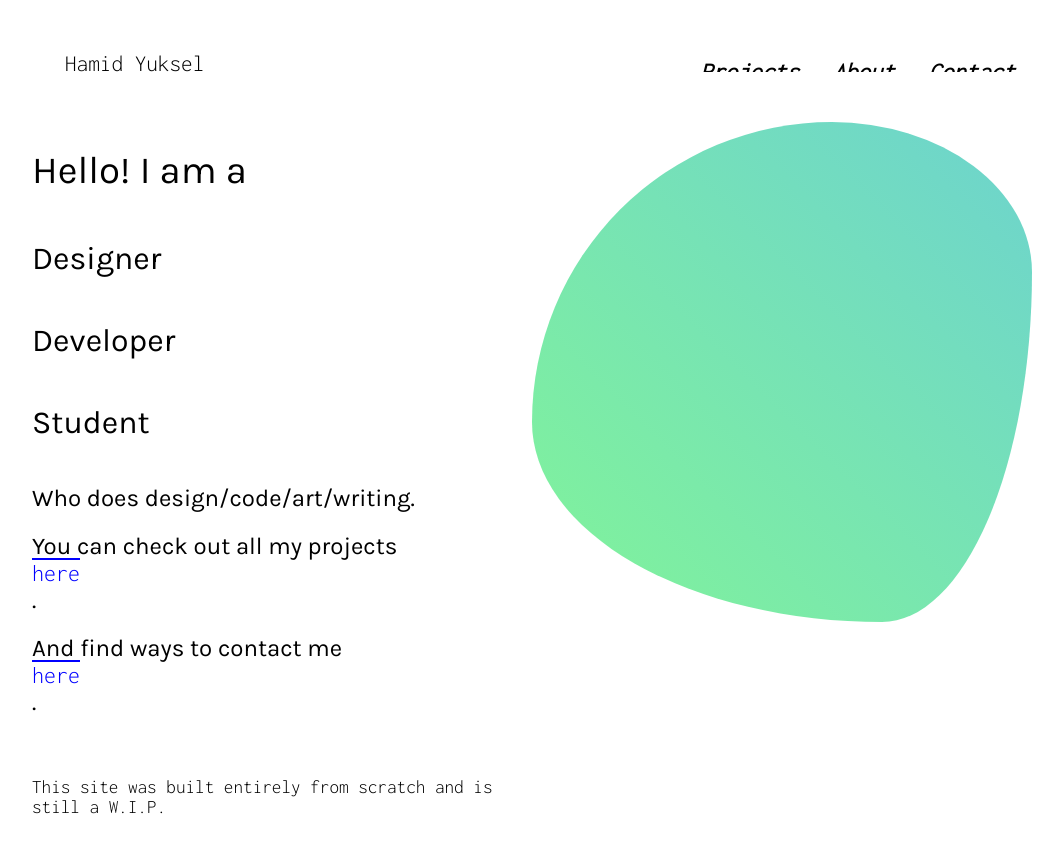
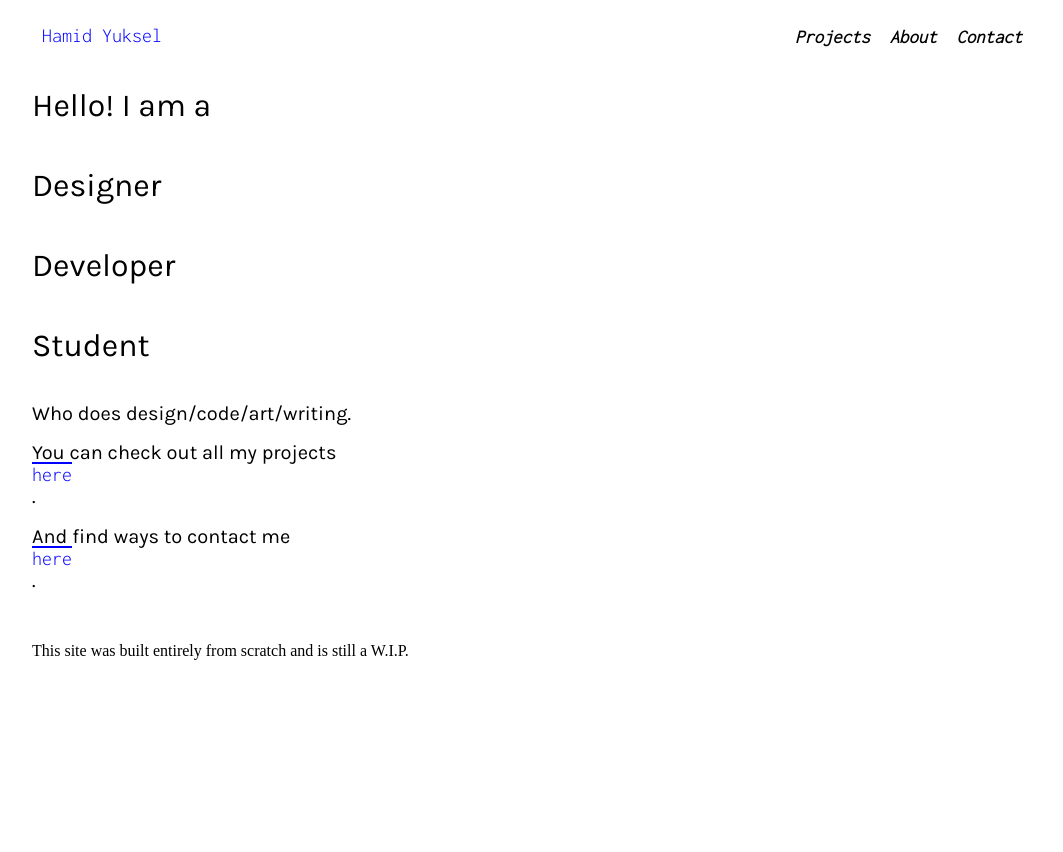
Before and after one commit to yukseltron/yooksel4.1, a React (Create React App) app: page /about in a window 1280 px wide. Shown: the top 852 px of the page, without its empty margins (108-1171 px from the left). After the commit the page ends 800 px from the top, so only its background shows below. Built offline with nearby package versions, Linux system fonts and the light colour scheme.

Commit message:
making new changes to ui

```diff
--- a/src/Home.js
+++ b/src/Home.js
@@ -1,16 +1,32 @@
 import React, { Component } from "react";
 import './home.css';
 
+var backGradient = "";
+
 class Home extends Component {
+    changeShape(type) {
+        if (type == 'designer') {
+            backGradient = "linear-gradient(45deg, #F8333C 0%, #FCAB10 100%)";
+        } else if (type == 'developer') {
+            backGradient = "linear-gradient(45deg, #38AECC 0%, #35A7FF 100%)";
+        } else if (type == 'student') {
+            backGradient = "linear-gradient(45deg, #FCAB10 0%, #FFE74C 100%)";
+        }
+    }
+
+    returnShape() {
+        backGradient = "linear-gradient(45deg, #81F499 0%, #6DD3CE 100%)";
+    }
+
   render() {
     return (
 		<div class="fade-in home animate_animated animate__fadeInUp">
 			<div class="intro">
 				<div>
 		    		<h1>Hello! I am a</h1>
-					<h1 onmouseover="changeShape('designer');" onmouseout="returnShape()" class="gradient2 gradient btn">Designer</h1>
-		            <h1 onmouseover="changeShape('developer');" onmouseout="returnShape()" class="gradient1 gradient btn">Developer</h1>
-					<h1 onmouseover="changeShape('student');" onmouseout="returnShape()" class="gradient3 gradient btn">Student</h1>
+					<h1 onMouseOver={this.changeShape('designer')} onMouseOut={this.returnShape()} class="gradient2 gradient btn">Designer</h1>
+		            <h1 onMouseOver={this.changeShape('developer')} onMouseOut={this.returnShape()} class="gradient1 gradient btn">Developer</h1>
+					<h1 onMouseOver={this.changeShape('student')} onMouseOut={this.returnShape()} class="gradient3 gradient btn">Student</h1>
 				</div>
 				<h2>Who does design/code/art/writing.</h2>
 				<h2>You can check out all my projects <a onclick="onNavigate('/projects'); return false;">here</a>.</h2>
@@ -19,30 +35,11 @@ class Home extends Component {
 				<p>This site was built entirely from scratch and is still a W.I.P.</p>
 			</div>
 			<div class="magnifier-container">
-		        <div id="shape" class="shape1"></div>
+		        <div id="shape" style={{backgroundImage: backGradient}} class="shape1"></div>
 			</div>
 		</div>
     );
   }
 }
 
-function changeShape(type) {
-    if (type == 'designer') {
-        var x = document.getElementById("shape");
-        x.style.backgroundImage = "linear-gradient(45deg, #F8333C 0%, #FCAB10 100%)";
-    } else if (type == 'developer') {
-        var x = document.getElementById("shape");
-        x.style.backgroundImage = "linear-gradient(45deg, #38AECC 0%, #35A7FF 100%)";
-    } else if (type == 'student') {
-        var x = document.getElementById("shape");
-        x.style.backgroundImage = "linear-gradient(45deg, #FCAB10 0%, #FFE74C 100%)";
-    }
-}
-
-function returnShape() {
-    var x = document.getElementById("shape");
-    x.style.backgroundImage = "none";
-    x.style.backgroundImage = "linear-gradient(45deg, #81F499 0%, #6DD3CE 100%)";
-}
-
 export default Home;
--- a/src/Main.js
+++ b/src/Main.js
@@ -15,24 +15,12 @@ class Main extends Component {
     return (
 		<HashRouter>
 			<div id="container" class="mobile-container fade-in">
-	          <div class="topnav">
                 <div class="header-content">
-	                  <a id="name"><NavLink to="/">Hamid Yuksel</NavLink></a>
+                    <h2 id="name"><NavLink to="/">Hamid Yuksel</NavLink></h2>
                     <div id="nav-header">
-	                      <h3 class="nav-header"><NavLink to="/projects">Projects</NavLink></h3>
-	                      <h3 class="nav-header"><NavLink to="/about">About</NavLink></h3>
-	                      <h3 class="nav-header"><NavLink to="/contact">Contact</NavLink></h3>
-	                  </div>
-	                  <div class="nav-hamburger" href="javascript:void(0);" onclick="hideNav()">
-	                      <div></div>
-	                      <div></div>
-	                      <div></div>
-	                  </div>
-	              </div>
-	              <div class="links" id="myLinks">
-	                <a>Projects</a>
-	                <a>About</a>
-	                <a>Contact</a>
+                        <h3><NavLink to="/projects">Projects</NavLink></h3>
+                        <h3><NavLink to="/about">About</NavLink></h3>
+                        <h3><NavLink to="/contact">Contact</NavLink></h3>
                     </div>
                 </div>
     			  <div className="content">
@@ -57,12 +45,4 @@ function hideNav() {
   }
 }
 
-function resize() {
-    var x = document.getElementById("myLinks");
-    if (x.style.display === "block") {
-      x.style.display = "none";
-    }
-}
-window.onresize = resize;
-
 export default Main;
--- a/src/style.css
+++ b/src/style.css
@@ -33,48 +33,30 @@ a {
     font-family: 'Inconsolata', monospace;
 }
 
-a:hover {
-    text-decoration: underline;
+.mobile-container {
+  max-width: 1000px;
+  margin: auto;
 }
 
-a:active {
-    text-decoration: line-through;
+
+.header-content {
+	display: flex;
+	flex-direction: row;
+	justify-content: space-between;
 }
 
-a:visited {
-    color: blue;
+.header-content a {
+	text-decoration: none;
+	padding-left: 10px;
+	padding-right: 10px;
 }
 
-p {
-    font-family: 'Inconsolata', monospace;
-}
-
-body {
-    margin-bottom: 15%;
-}
-
-.gradient1 {
-	border-bottom: 2px solid #38AECC;
-}
-
-.gradient1:hover {
-	background-color: #38AECC;
-}
-
-.gradient2 {
-	border-bottom: 2px solid #F8333C;
-}
-
-.gradient2:hover {
-	background-color: #F8333C;
-}
-
-.gradient3 {
-	border-bottom: 2px solid #FCAB10;
-}
-
-.gradient3:hover {
-	background-color: #FCAB10;
+.fade-in {
+  animation: fadeIn ease 1.5s;
+  -webkit-animation: fadeIn ease 1.5s;
+  -moz-animation: fadeIn ease 1.5s;
+  -o-animation: fadeIn ease 1.5s;
+  -ms-animation: fadeIn ease 1.5s;
 }
 
 .shape1 {
@@ -103,282 +85,6 @@ body {
 	}
 }
 
-.mobile-container {
-  max-width: 1000px;
-  margin: auto;
+#nav-header {
+	display: flex;
 }
-
-.topnav {
-  overflow: hidden;
-  position: relative;
-}
-
-.topnav a {
-  color: black;
-  padding: 14px 16px;
-  text-decoration: none;
-  font-size: 17px;
-  display: block;
-  font-size: 110%;
-}
-
-.topnav a.icon {
-  position: absolute;
-  left: 0;
-  top: 0;
-}
-
-.topnav a.icon:hover {
-	background: black;
-	color: white;
-}
-
-.topnav a:active {
-  text-decoration: line-through;
-}
-
-.header-content {
-	display: flex;
-	justify-content: space-between;
-	height: 60px;
-}
-
-#myLinks {
-  display: none;
-}
-
-#myLinks a:hover {
-  color: white;
-  background: black;
-}
-
-#name {
-	font-weight: lighter;
-    width: 50px;
-    display: inline-block;
-    border: 1px solid transparent;
-}
-
-#name:hover {
-	font-style: italic;
-	border: 1px solid black;
-}
-
-#name:active {
-	background-color: black;
-	color: white;
-}
-
-.nav-hamburger {
-  padding: 10px 12px;
-  padding-bottom: 0;
-}
-
-.nav-hamburger div{
-	width: 35px;
-    height: 2px;
-    background-color: black;
-    margin: 6px;
-	transition: width 0.2s;
-}
-
-.nav-hamburger:hover div {
-	transition: width 0.2s;
-}
-
-.nav-hamburger:active div {
-	width: 50px;
-	transition: width 0.2s;
-}
-
-#root {
-  padding: 14px 16px;
-}
-
-.nav-header {
-	visibility: hidden;
-}
-
-@media screen and (min-width: 800px) {
-
-    body {
-        font-size: 120%;
-    }
-
-
-    #name {
-        width: inherit;
-    }
-
-    #name:hover {
-    	transform: rotate(180deg);
-    }
-
-	#myLinks {
-		display: none;
-	}
-
-	#nav-header {
-		display: flex;
-        flex-direction: row;
-
-	}
-
-	#root {
-	  margin-top: 0px;
-	}
-
-	.home {
-		display: flex;
-	}
-
-	.shape1 {
-		display: block;
-	}
-
-    .topnav a:hover {
-        background-color: black;
-        color: white;
-    }
-
-    .content {
-        padding-top: 50px;
-    }
-
-	.nav-hamburger {
-		padding-bottom: 10px;
-	}
-
-	.header-content {
-		display: flex;
-		justify-content: space-between;
-		height: 50px;
-	}
-
-	.nav-header {
-		visibility: visible;
-		border: 1px solid rgba(255,255,255,0);
-	}
-
-	.nav-header:hover {
-		font-style: italic;
-		border: 1px solid black;
-	}
-
-	.nav-header:active {
-		background-color: black;
-		color: white;
-	}
-
-	.nav-hamburger {
-		display:none;
-	}
-
-	.btn {
-	  cursor: pointer;
-	  padding: 5px;
-	  -webkit-tap-highlight-color: transparent;
-	  display: flex;
-	  align-items: center;
-	  justify-content: center;
-	  position: relative;
-	  z-index: 0;
-	  transition: 1s;
-	}
-
-	.btn::before, .btn::after {
-	  position: absolute;
-	  background: #ffffff;
-	  z-index: -1;
-	  transition: 1s;
-	  content: '';
-	}
-
-	.btn::before {
-	  height: 100px;
-	  width: 200px;
-	}
-
-	.btn::after {
-	  width: 150px;
-	  height: 30px;
-	}
-
-	.noselect {
-	  -webkit-touch-callout: none;
-	    -webkit-user-select: none;
-	     -khtml-user-select: none;
-	       -moz-user-select: none;
-	        -ms-user-select: none;
-	            user-select: none;
-	}
-
-	.btn:hover::before {
-	  width: 0px;
-	  background: #fff;
-	}
-
-	.btn:hover::after {
-	  height: 0px;
-	  background: #fff;
-	}
-
-	.btn:hover {
-	  background: #fff;
-	}
-}
-
-
-
-.fade-in {
-  animation: fadeIn ease 1.5s;
-  -webkit-animation: fadeIn ease 1.5s;
-  -moz-animation: fadeIn ease 1.5s;
-  -o-animation: fadeIn ease 1.5s;
-  -ms-animation: fadeIn ease 1.5s;
-}
-
-@keyframes fadeIn {
-  0% {
-    opacity:0;
-  }
-  100% {
-    opacity:1;
-  }
-}
-
-@-moz-keyframes fadeIn {
-  0% {
-    opacity:0;
-  }
-  100% {
-    opacity:1;
-  }
-}
-
-@-webkit-keyframes fadeIn {
-  0% {
-    opacity:0;
-  }
-  100% {
-    opacity:1;
-  }
-}
-
-@-o-keyframes fadeIn {
-  0% {
-    opacity:0;
-  }
-  100% {
-    opacity:1;
-  }
-}
-
-@-ms-keyframes fadeIn {
-  0% {
-    opacity:0;
-  }
-  100% {
-    opacity:1;
-  }
-}
```
Also changed, not shown: src/Projects.js (+42 -66 lines). Lines whose indentation alone changed are shown as unchanged.
